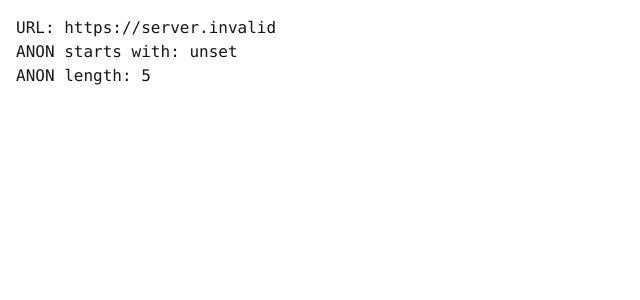
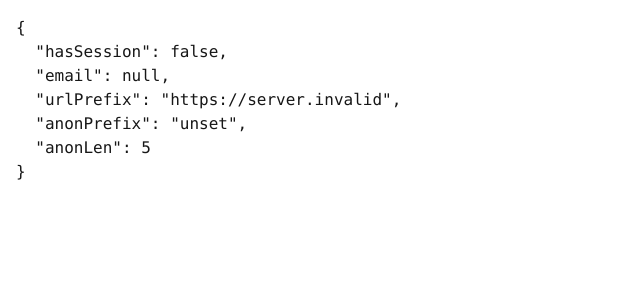
Before and after one commit to EricNibe1/trend-saas, a Next.js app: page /debug in a window 1280 px wide. Shown: the top 300 px of the page, without its empty margins (0-640 px from the left). Built offline with nearby package versions, Linux system fonts and the light colour scheme; no server answers.

Commit message:
Update to app page to fix auth bug

```diff
--- a/app/app/page.tsx
+++ b/app/app/page.tsx
@@ -2,25 +2,21 @@
 
 import { useEffect, useState } from "react";
 import { supabase } from "@/lib/supabaseClient";
-import { useRouter } from "next/navigation";
 
 export default function AppHome() {
-  const router = useRouter();
   const [email, setEmail] = useState<string>("");
   const [orgId, setOrgId] = useState<string>("");
 
   useEffect(() => {
-    (async () => {
+    let mounted = true;
+
+    async function load() {
+      // Layout already guards auth. This is just to show info.
       const { data } = await supabase.auth.getSession();
-      const session = data.session;
-      if (!session) {
-        router.push("/auth");
-        return;
-      }
+      const user = data.session?.user;
 
-      setEmail(session.user.email ?? "");
+      if (mounted) setEmail(user?.email ?? "");
 
-      // Find the user's org_id via memberships
       const { data: memberships, error } = await supabase
         .from("memberships")
         .select("org_id")
@@ -31,20 +27,30 @@ export default function AppHome() {
         return;
       }
 
-      setOrgId(memberships?.[0]?.org_id ?? "");
-    })();
-  }, [router]);
+      if (mounted) setOrgId(memberships?.[0]?.org_id ?? "");
+    }
+
+    load();
+
+    return () => {
+      mounted = false;
+    };
+  }, []);
 
   async function signOut() {
     await supabase.auth.signOut();
-    router.push("/auth");
+    // layout will kick you to /auth automatically (or you can add router.replace here if you want)
   }
 
   return (
     <div className="p-8 space-y-3">
       <h1 className="text-2xl font-semibold">Dashboard</h1>
-      <p>Logged in as: <b>{email}</b></p>
-      <p>Your org_id: <b>{orgId || "(loading...)"}</b></p>
+      <p>
+        Logged in as: <b>{email || "(loading...)"}</b>
+      </p>
+      <p>
+        Your org_id: <b>{orgId || "(loading...)"}</b>
+      </p>
 
       <button className="rounded border px-3 py-2" onClick={signOut}>
         Sign out
--- a/app/debug/page.tsx
+++ b/app/debug/page.tsx
@@ -1,13 +1,33 @@
+"use client";
+
+import { useEffect, useState } from "react";
+import { supabase } from "@/lib/supabaseClient";
+
 export default function DebugPage() {
-  const url = process.env.NEXT_PUBLIC_SUPABASE_URL || "(missing)";
-  const anon = process.env.NEXT_PUBLIC_SUPABASE_ANON_KEY || "(missing)";
+  const [text, setText] = useState("Loading session…");
+
+  useEffect(() => {
+    supabase.auth.getSession().then((res) => {
+      const email = res.data.session?.user?.email ?? null;
+      setText(
+        JSON.stringify(
+          {
+            hasSession: !!res.data.session,
+            email,
+            urlPrefix: (process.env.NEXT_PUBLIC_SUPABASE_URL || "").slice(0, 30),
+            anonPrefix: (process.env.NEXT_PUBLIC_SUPABASE_ANON_KEY || "").slice(0, 8),
+            anonLen: (process.env.NEXT_PUBLIC_SUPABASE_ANON_KEY || "").length,
+          },
+          null,
+          2
+        )
+      );
+    });
+  }, []);
+
   return (
-    <pre style={{ padding: 16 }}>
-      URL: {url}
-      {"\n"}
-      ANON starts with: {anon.slice(0, 8)}
-      {"\n"}
-      ANON length: {anon.length}
+    <pre style={{ padding: 16, whiteSpace: "pre-wrap" }}>
+      {text}
     </pre>
   );
 }
```
Also changed, not shown: app/app/layout.tsx (+5 -13 lines).
